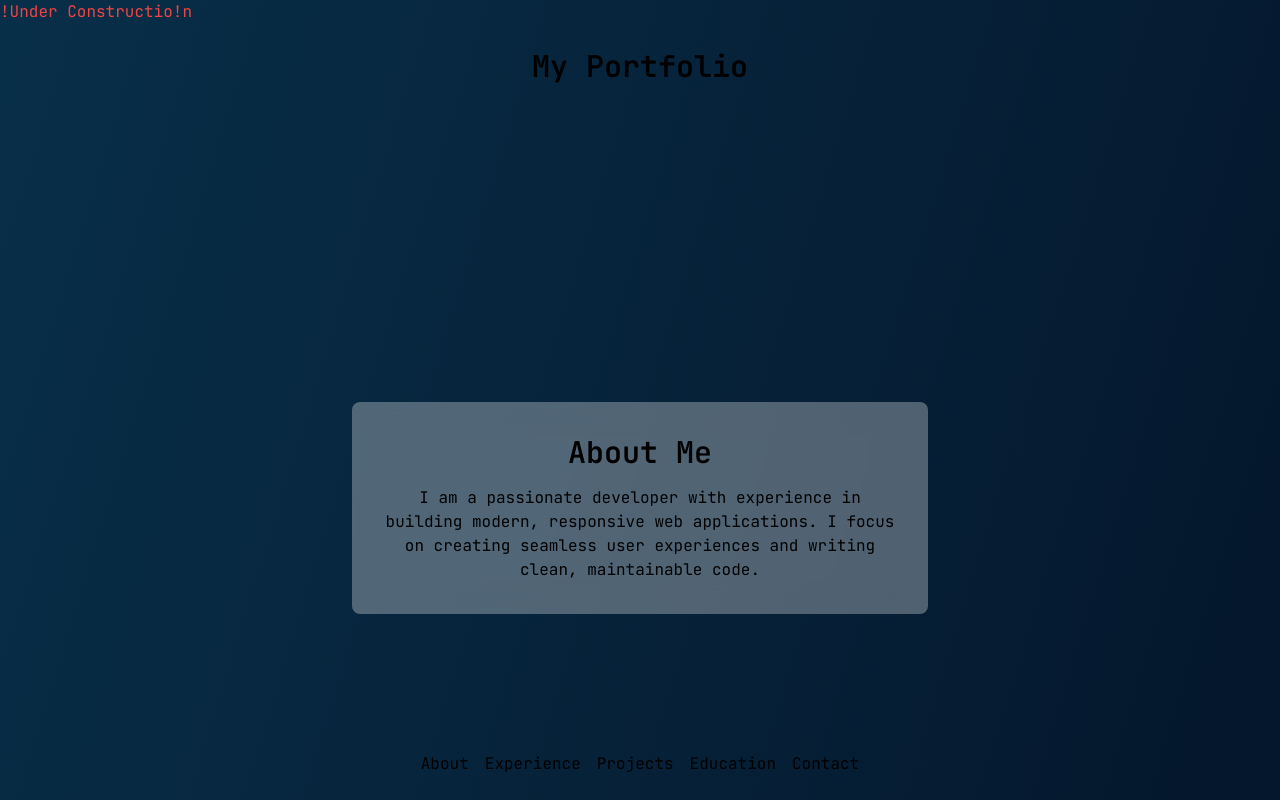
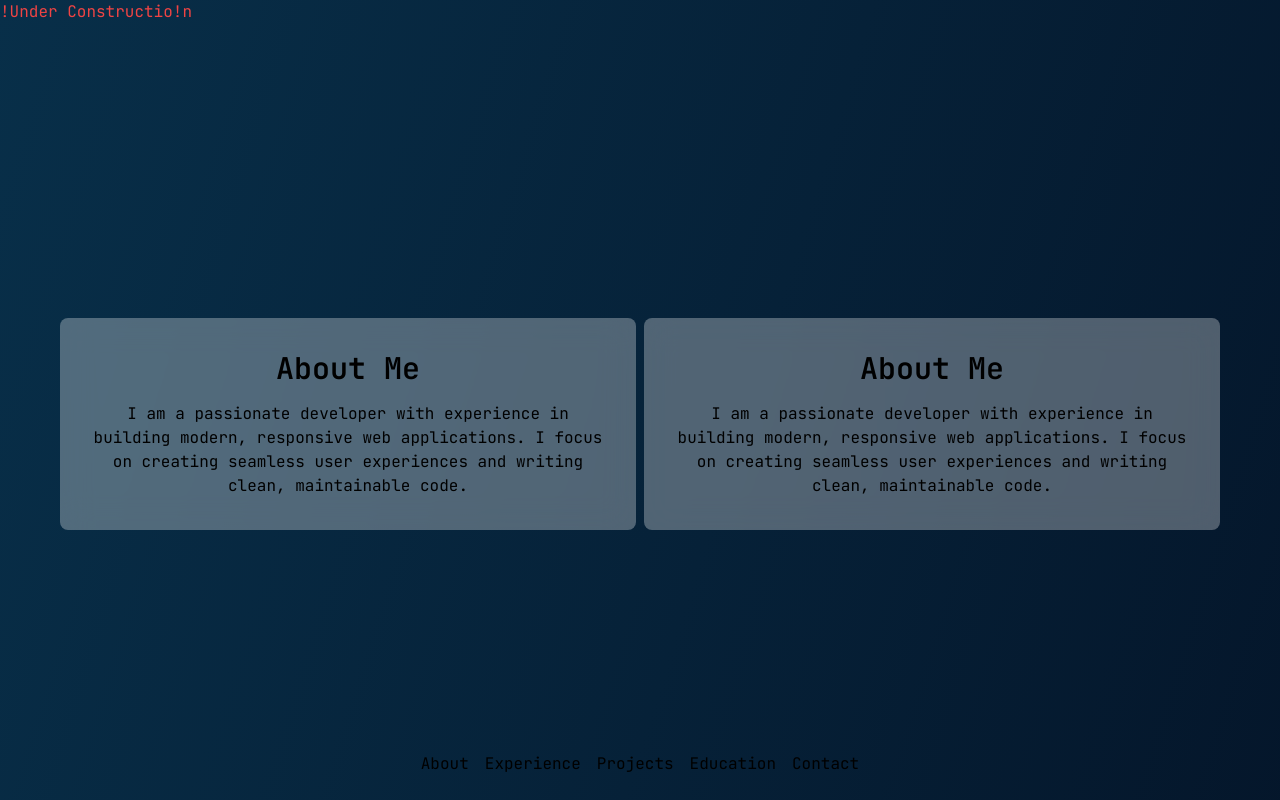
Before and after one commit to vskvj3/portfolio-nextjs, a Next.js app: page /about in a window 1280 px wide. Shown: the top 800 px of the page. Built offline with nearby package versions, Linux system fonts and the light colour scheme.

Commit message:
split about section into two fields

```diff
--- a/src/pages/about/index.js
+++ b/src/pages/about/index.js
@@ -4,12 +4,17 @@ export default function About() {
   return (
     <div className="min-h-screen bg-dracula-background text-dracula-foreground">
       <p className="text-red-500">!Under Constructio!n</p>
-      <header className="py-6 px-4 text-center text-3xl font-semibold sticky top-0 bg-dracula-background z-10">
-        <h1>My Portfolio</h1>
-      </header>
 
       {/* About Section */}
-      <section id="about" className="h-screen flex justify-center items-center bg-dracula-background">
+      <section id="about" className="h-screen flex justify-center items-center bg-dracula-background gap-2">
+        <div className="backdrop-blur-lg bg-white/30 text-center w-full sm:w-2/3 max-w-xl p-8 rounded-lg">
+          <h2 className="text-3xl font-semibold mb-4">About Me</h2>
+          <p>
+            I am a passionate developer with experience in building modern,
+            responsive web applications. I focus on creating seamless user
+            experiences and writing clean, maintainable code.
+          </p>
+        </div>
         <div className="backdrop-blur-lg bg-white/30 text-center w-full sm:w-2/3 max-w-xl p-8 rounded-lg">
           <h2 className="text-3xl font-semibold mb-4">About Me</h2>
           <p>
```
